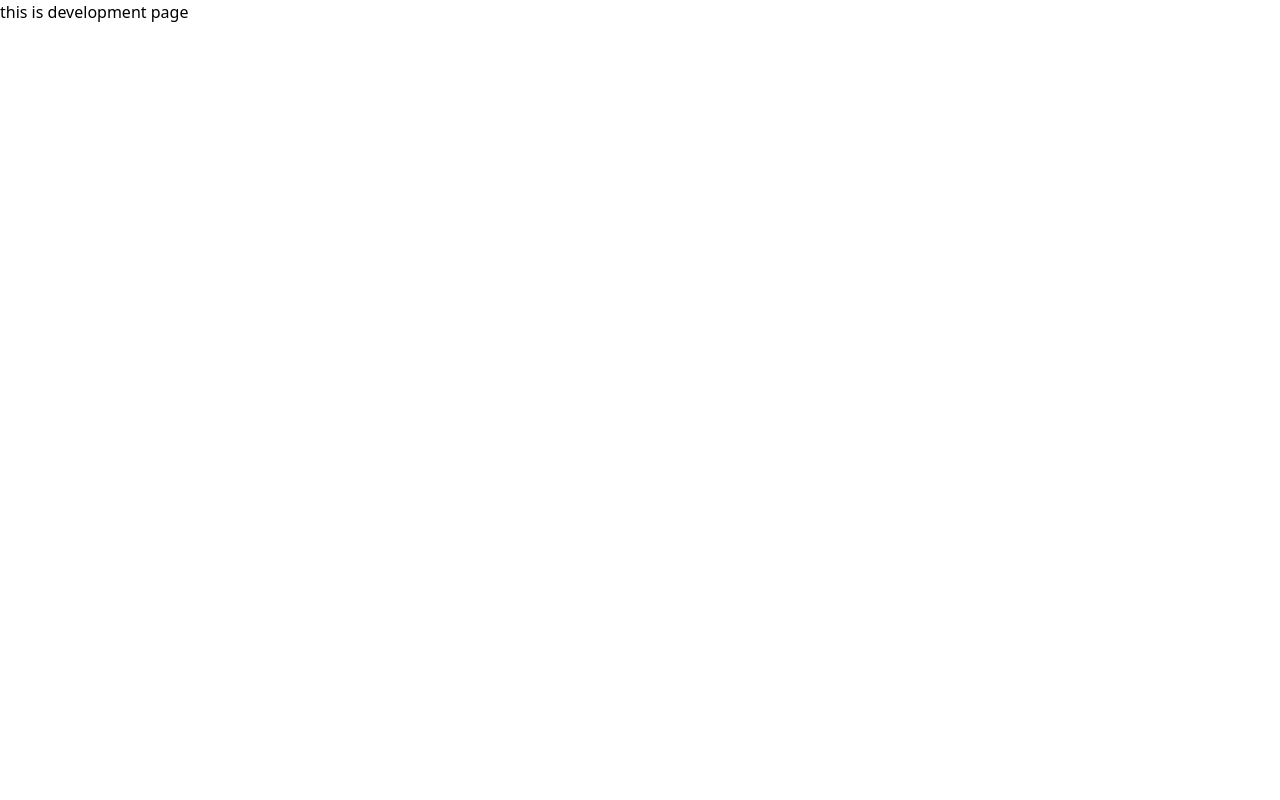
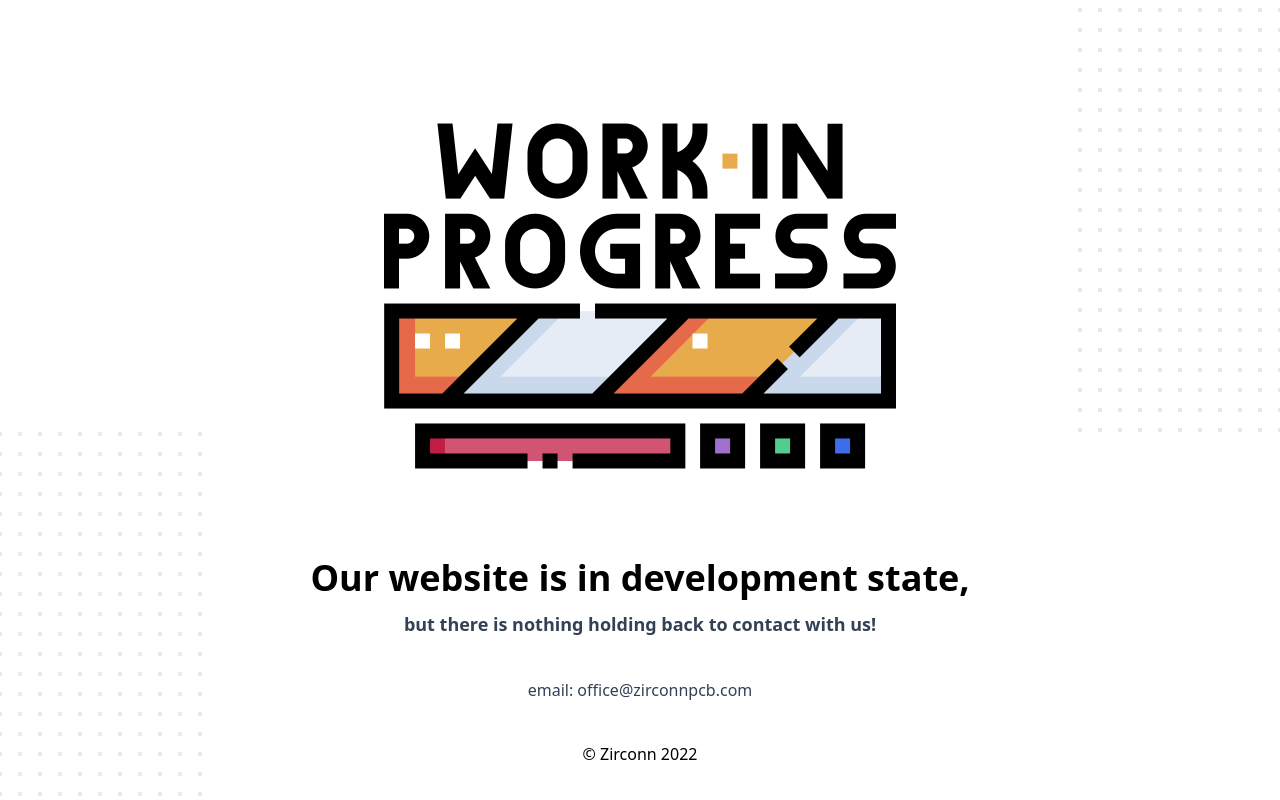
Before and after one commit to refixshow/zirconn, a Next.js app: page / in a window 1280 px wide. Built offline with nearby package versions, Linux system fonts and the light colour scheme.

Commit message:
work in progress page added

```diff
--- a/package.json
+++ b/package.json
@@ -14,6 +14,7 @@
     "react-dom": "18.1.0"
   },
   "devDependencies": {
+    "@tailwindcss/typography": "^0.5.2",
     "@types/node": "17.0.29",
     "@types/react": "18.0.8",
     "@types/react-dom": "18.0.0",
--- a/pages/index.tsx
+++ b/pages/index.tsx
@@ -1,7 +1,108 @@
 import type { NextPage } from "next";
+import Head from "next/head";
+import hero from "../src/assets/work-in-progress.png";
+import Image from "next/image";
 
 const Home: NextPage = () => {
-  return <div>this is development page</div>;
+  return (
+    <div className="relative h-screen overflow-hidden py-10 px-5">
+      <Head>
+        <title>Zirconn PCB manufacturer</title>
+      </Head>
+
+      <main className="flex flex-col items-center justify-between h-full text-center">
+        <div>
+          <svg
+            className="absolute -z-10 opacity-80 right-full transform translate-y-2/4 translate-x-1/4 lg:translate-x-1/2"
+            width="404"
+            height="784"
+            fill="none"
+            viewBox="0 0 404 784"
+          >
+            <defs>
+              <pattern
+                id="f210dbf6-a58d-4871-961e-36d5016a0f49"
+                x="0"
+                y="0"
+                width="20"
+                height="20"
+                patternUnits="userSpaceOnUse"
+              >
+                <rect
+                  x="0"
+                  y="0"
+                  width="4"
+                  height="4"
+                  className="text-gray-200"
+                  fill="currentColor"
+                />
+              </pattern>
+            </defs>
+            <rect
+              width="404"
+              height="784"
+              fill="url(#f210dbf6-a58d-4871-961e-36d5016a0f49)"
+            />
+          </svg>
+          <svg
+            className="absolute left-full transform -translate-y-3/4 -translate-x-1/4 md:-translate-y-1/2 lg:-translate-x-1/2"
+            width="404"
+            height="784"
+            fill="none"
+            viewBox="0 0 404 784"
+          >
+            <defs>
+              <pattern
+                id="5d0dd344-b041-4d26-bec4-8d33ea57ec9b"
+                x="0"
+                y="0"
+                width="20"
+                height="20"
+                patternUnits="userSpaceOnUse"
+              >
+                <rect
+                  x="0"
+                  y="0"
+                  width="4"
+                  height="4"
+                  className="text-gray-200"
+                  fill="currentColor"
+                />
+              </pattern>
+            </defs>
+            <rect
+              width="404"
+              height="784"
+              fill="url(#5d0dd344-b041-4d26-bec4-8d33ea57ec9b)"
+            />
+          </svg>
+          <div>
+            <Image src={hero} />
+          </div>
+          <div>
+            <h1 className="text-4xl font-bold">
+              Our website is in development state,
+            </h1>
+            <p className="text-lg mt-5 md:mt-3 text-slate-700 font-semibold">
+              but there is nothing holding back to contact with us!
+            </p>
+          </div>
+          <div className="flex gap-5 justify-center my-10">
+            <p className="text-slate-700">
+              email:{" "}
+              <a
+                href="mailto:office@zirconnpcb.com"
+                className="hover:underline"
+              >
+                office@zirconnpcb.com
+              </a>
+            </p>
+          </div>
+        </div>
+        <div>&copy; Zirconn 2022</div>
+      </main>
+    </div>
+  );
 };
 
 export default Home;
--- a/tailwind.config.js
+++ b/tailwind.config.js
@@ -6,5 +6,5 @@ module.exports = {
   theme: {
     extend: {},
   },
-  plugins: [],
+  plugins: [require("@tailwindcss/typography")],
 };
```
Also changed, not shown: src/assets/work-in-progress.png (added), 1 other file (tests, documents, lock files or other folders).
